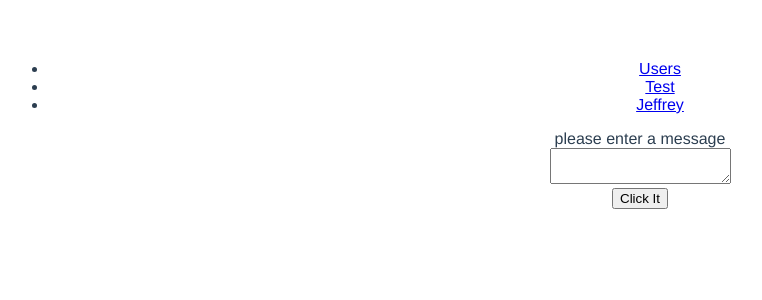
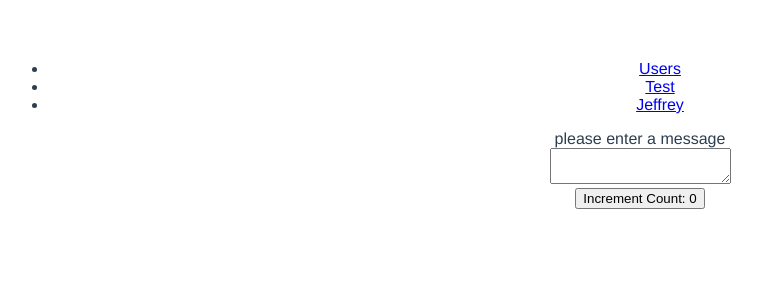
Before and after one commit to amirgee007/first-vueapp, a Vue app: page /jeffrey in a window 1280 px wide. Shown: the top 300 px of the page, without its empty margins (0-762 px from the left). Built offline with nearby package versions, Linux system fonts and the light colour scheme; what vue-resource would draw is missing.

Commit message:
jefrey lec 3

```diff
--- a/src/components/Jeffrey.vue
+++ b/src/components/Jeffrey.vue
@@ -1,13 +1,14 @@
 <template>
     <div>
 
-<form>
+<form v-on:submit.prevent="handleIt" v-on:click="updatCount">
+    <!-- v-on:click="count+=1"  -->
 
 <span class="error" v-show="!message">please enter a message </span>
 <br/>
 <textarea v-model="message"> </textarea>
 <br/>
-    <button type=submit> Click It</button>
+    <button type=submit> Increment Count: {{count}}</button>
 </form>
 
 <!-- <pre> {{$data | json }}</pre> -->
@@ -20,17 +21,25 @@ export default {
 
     props: {
 
+
     },
 
     data() {
 
         return{
             message: '',
+            count : 0
             }
         },
 
         methods:{
 
+        handleIt : function(){
+
+        },
+        updatCount: function(){
+            this.count += 1;
+        }
 
         },
 
```
